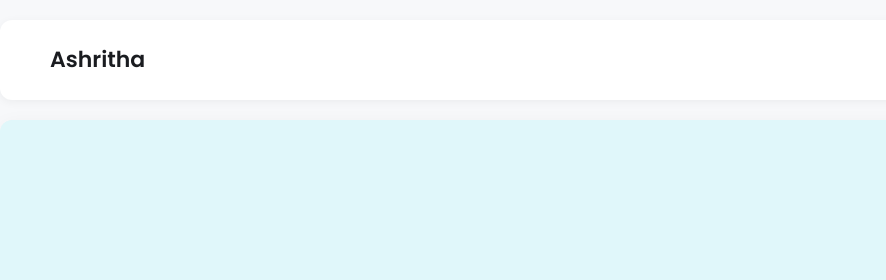
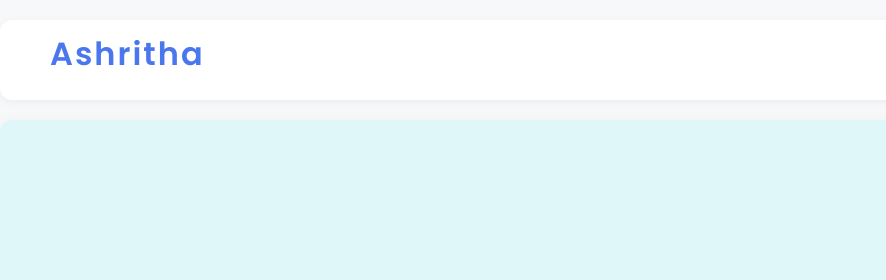
Before and after one commit to sunny11457l/my-portfolio, a plain HTML site: page index.html in a window 1280 px wide. Shown: the top 280 px of the page, 0-886 px from the left. Drawn offline with Linux system fonts and the light colour scheme.

Commit message:
animation on heading added

```diff
--- a/index.html
+++ b/index.html
@@ -22,7 +22,7 @@
     <!--NAVBAR -->
     <nav>
         <div class="left">
-            <a href="/">Ashritha</a>
+            <p id="name">Ashritha</p>
         </div>
 
         <div class="right">
--- a/style.css
+++ b/style.css
@@ -376,3 +376,42 @@ nav .right a span {
     display: none;
   }
 }
+
+
+#name {
+  font-size: 2rem;               /* Large, eye-catching font */
+  font-weight: bold;
+  color: #4a76ee;                /* Stylish blue color */
+  text-align: center;
+  margin: 2rem 0;
+  letter-spacing: 2px;           /* Spacing between letters */
+  position: relative;
+  animation: fadeInScale 1.5s ease-out forwards;
+}
+
+/* Optional pseudo-element for a cool underline effect */
+#name::after {
+  content: '';
+  display: block;
+  width: 0;
+  height: 4px;
+  background: #4a76ee;
+  margin: 8px auto 0;
+  transition: width 0.5s ease-in-out;
+}
+
+#name:hover::after {
+  width: 50%;
+}
+
+/* Animation for heading */
+@keyframes fadeInScale {
+  0% {
+    opacity: 0;
+    transform: scale(0.8);
+  }
+  100% {
+    opacity: 1;
+    transform: scale(1);
+  }
+}
```
